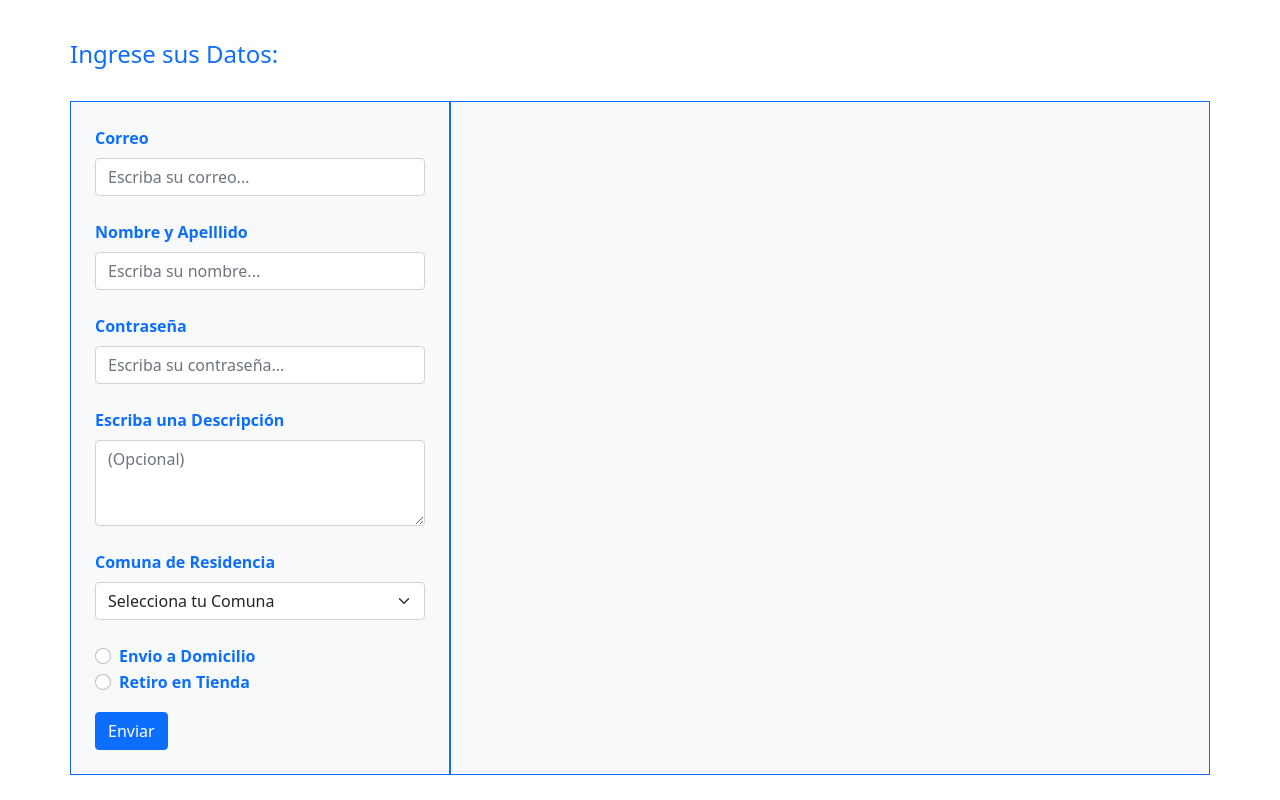
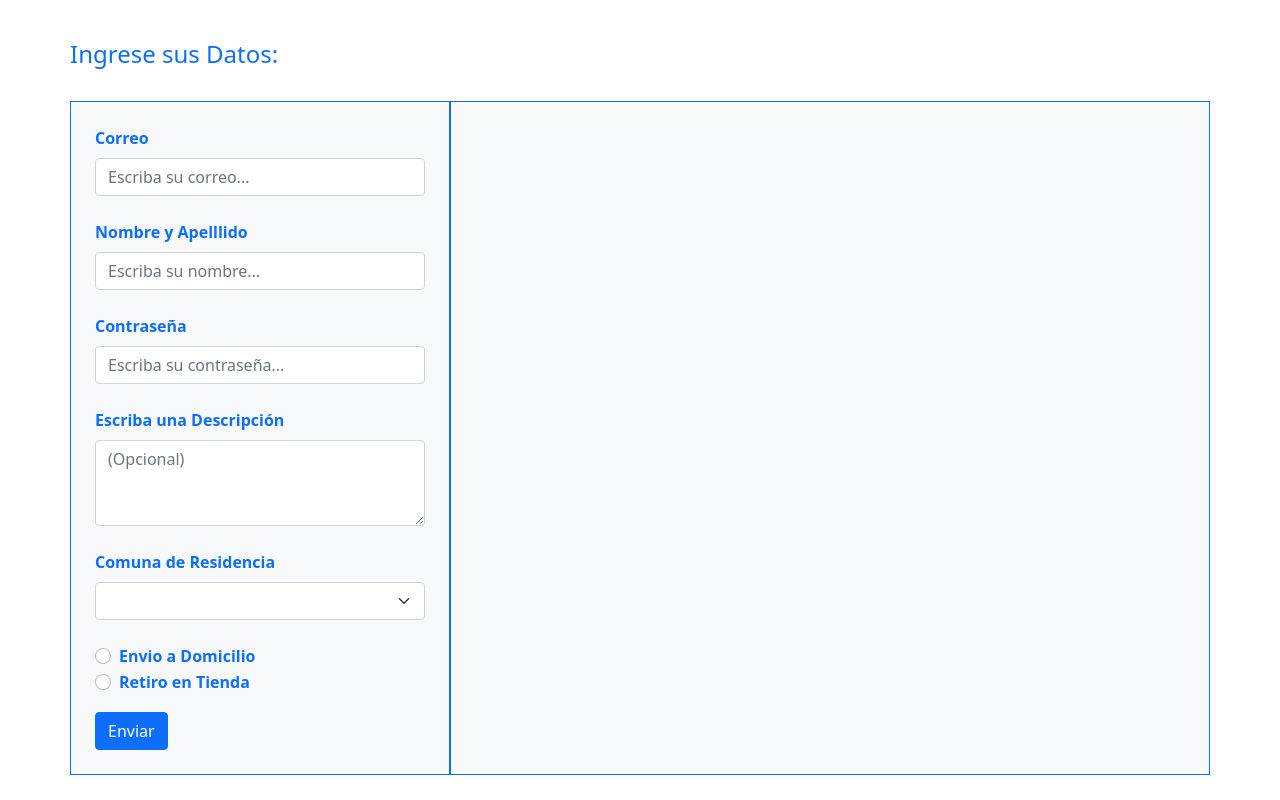
Before and after one commit to YERKO09/Formulario, a plain HTML site: page index.html in a window 1280 px wide. Drawn offline with nearby package versions, Linux system fonts and the light colour scheme.

Commit message:
Update index.html

```diff
--- a/index.html
+++ b/index.html
@@ -37,7 +37,7 @@
 
                         <label class="form-label mt-4 fw-bold">Comuna de Residencia</label>
                         <select class="form-select" name="select" >
-                            <option selected>Selecciona tu Comuna</option>
+                            <option selected value="Selecciona tu Comuna" placeholder="Selecciona tu Comuna"></option>
                             <option value="Pudahuel">Pudahuel</option>
                             <option value="Maipú">Maipú</option>
                             <option value="Las Condes">Las Condes</option>
```
